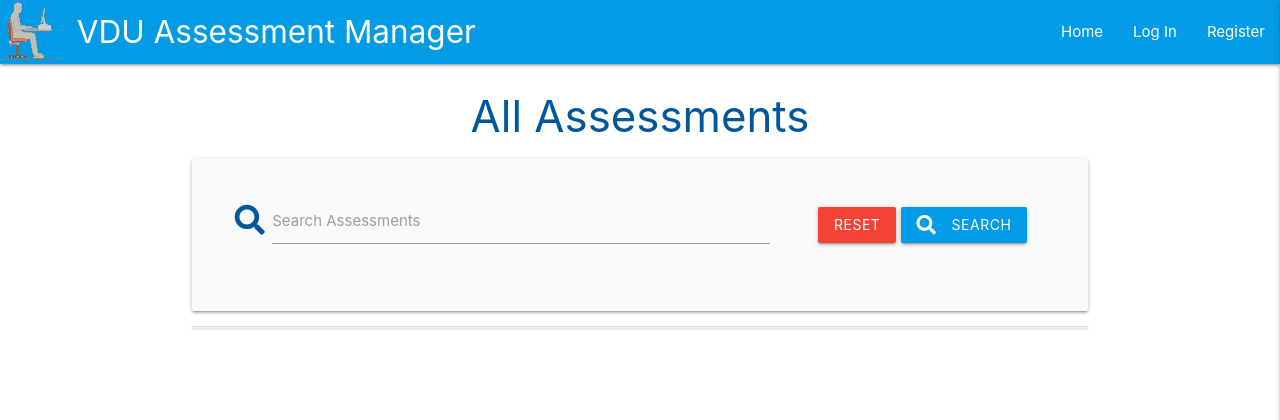
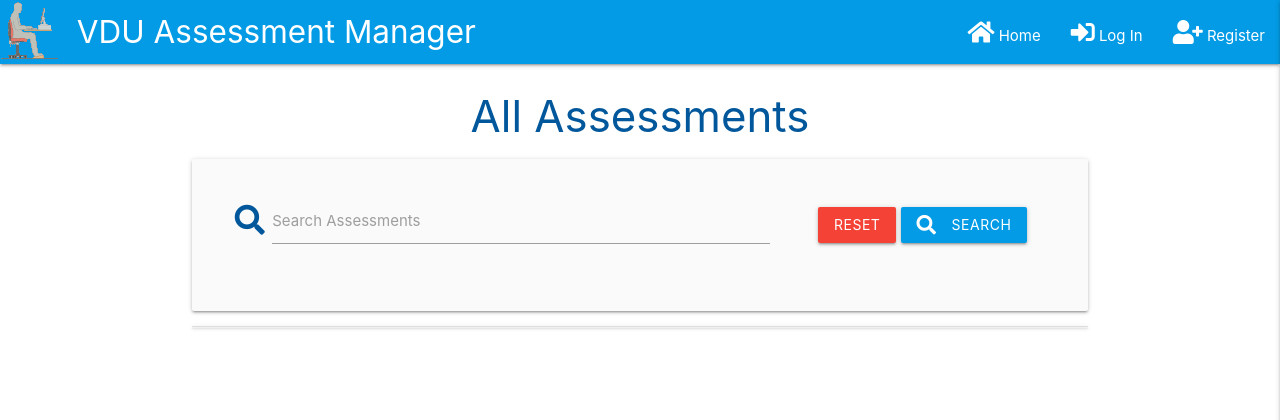
Before and after one commit to Code-Institute-Submissions/VDU-Assessment, a Flask app: page /search in a window 1280 px wide. Shown: the top 420 px of the page. Run offline with Flask 2, Linux system fonts and the light colour scheme; data that the repository does not hold is empty; some libraries are stand-ins or nearby versions.

Commit message:
Added & styled icons for Top NavBar links

```diff
--- a/static/css/style.css
+++ b/static/css/style.css
@@ -26,7 +26,7 @@
 /* Navbar Brand*/
 
 #brand-wording{
-  padding-left:6%;
+  margin-left:6%;
 }
 
 /* Home page*/
@@ -40,7 +40,7 @@
  }
 
 .container-hero {
-     width: 95%;
+     width: 100%;
  }
 
  .hero-image {
@@ -51,7 +51,6 @@
     background-repeat: no-repeat;
     background-size: cover;
     position: relative;
-    border-radius: 15px;
     width: 100%;
  }
 
--- a/templates/base.html
+++ b/templates/base.html
@@ -14,11 +14,16 @@
 <body>
 
 	<header>
-        <!-- Dropdown Structure -->
+        <!-- Admin Dropdown Structure -->
         <ul id="dropdown1" class="dropdown-content">
             <li><a href="{{ url_for('get_managers') }}">Manager Maintenance</a></li>
             <li><a href="{{ url_for('get_departments') }}">Department Maintenance</a></li>
             <li><a href="{{ url_for('get_users') }}">User Maintenance</a></li>
+        </ul>
+         <!-- Assessment Dropdown Structure -->
+        <ul id="dropdown2" class="dropdown-content">
+            <li><a href="{{ url_for('get_checks') }}"><i class="fas fa-eye"></i> View Assessments</a></li>
+             <li><a href="{{ url_for('add_check') }}"><i class="fas fa-plus-square"></i> Create VDU Assessment</a></li>
         </ul>
         <!-- top navbar -->
 		<nav class="nav-extended text-shadow light-blue darken-1">
@@ -30,21 +35,20 @@
                         {% if "user" in session and session["user"].is_admin %}
                             <li><a class="dropdown-trigger" href="#" data-target="dropdown1">Admin <i class="fas fa-caret-down"></i></a></li>
                         {% endif %}
-                    <li><a href="{{ url_for('home') }}">Home</a></li>
+                    <li><a href="{{ url_for('home') }}"><i class="fas fa-home"></i> Home</a></li>
                     {% if session.user %}
-                        <li><a href="{{ url_for('get_checks') }}">View Assessments</a></li>
-                        <li><a href="{{ url_for('profile', username=session['user']) }}">Profile</a></li>
-                        <li><a href="{{ url_for('add_check') }}">Create VDU Assessment</a></li>
-                        <li><a href="{{ url_for('logout') }}">Log Out</a></li>
+                        <li><a href="{{ url_for('profile', username=session['user']) }}"><i class="fas fa-id-card-alt"></i> Profile</a></li>
+                        <li><a href="{{ url_for('logout') }}"><i class="fas fa-sign-out-alt"></i> Log Out</a></li>
+                        <li><a class="dropdown-trigger" href="#" data-target="dropdown2">Assessments <i class="fas fa-caret-down"></i></a></li>
                         {% else %}
-                        <li><a href="{{ url_for('login') }}">Log In</a></li>
-                        <li><a href="{{ url_for('register') }}">Register</a></li>
+                        <li><a href="{{ url_for('login') }}"><i class="fas fa-sign-in-alt"></i> Log In</a></li>
+                        <li><a href="{{ url_for('register') }}"><i class="fas fa-user-plus"></i> Register</a></li>
                     {% endif %}
 				</ul>
 			</div>
 		</nav>
          <!-- Dropdown Structure -->
-        <ul id="dropdown2" class="dropdown-content">
+        <ul id="dropdown3" class="dropdown-content">
             <li><a href="{{ url_for('get_managers') }}">Manager Maintenance</a></li>
             <li><a href="{{ url_for('get_departments') }}">Department Maintenance</a></li>
             <li><a href="{{ url_for('get_users') }}">User Maintenance</a></li>
```
